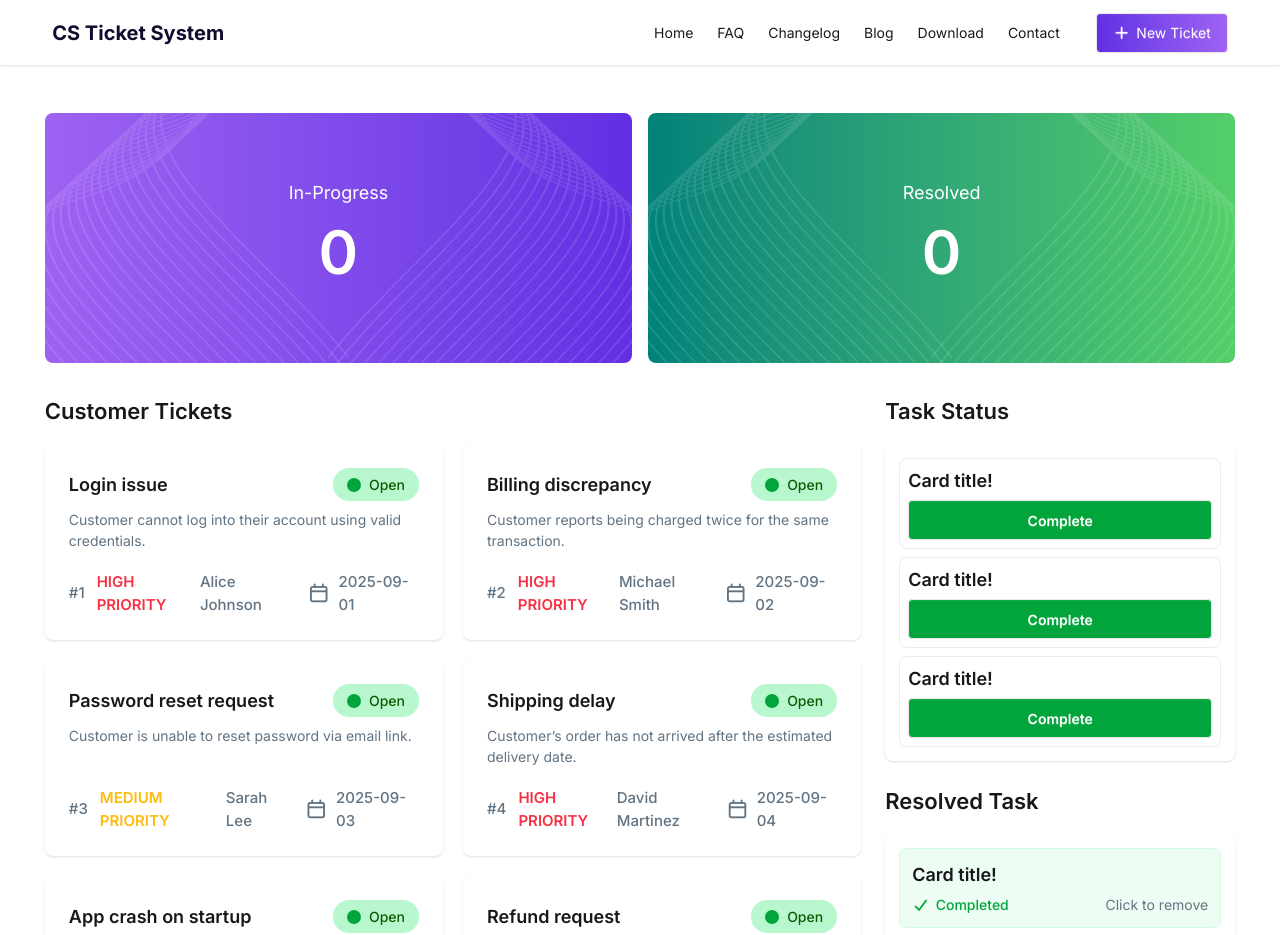
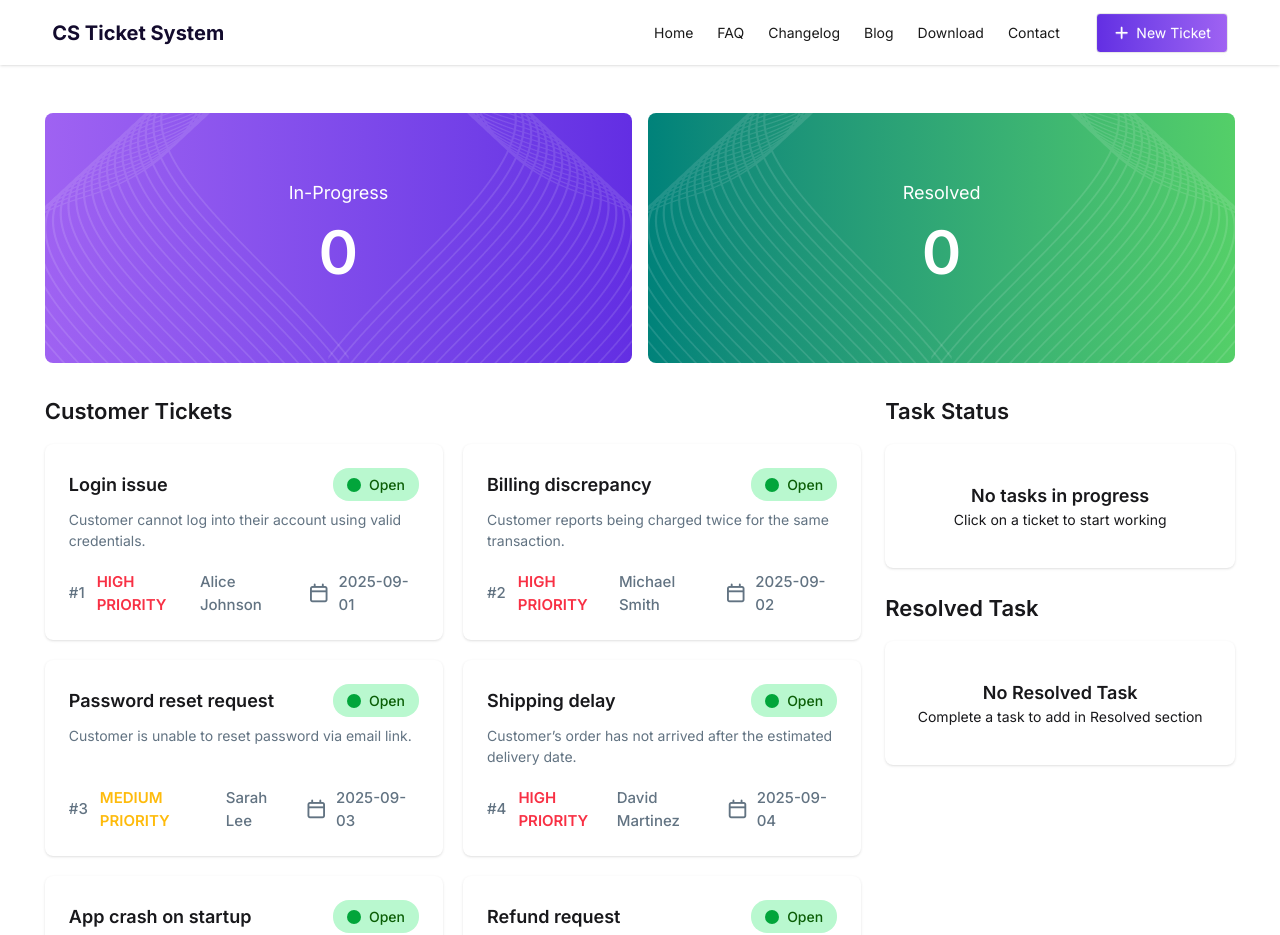
Before and after one commit to niloy1hasan/Customer-Support-Ticketing-System, a React (Vite) app: page / in a window 1280 px wide. Shown: the top 935 px of the page. Built offline with nearby package versions, Linux system fonts and the light colour scheme.

Commit message:
progress handle pass

```diff
--- a/src/Components/ResolvedTask/ResolvedTask.jsx
+++ b/src/Components/ResolvedTask/ResolvedTask.jsx
@@ -1,15 +1,15 @@
 import React from "react";
 import ResolvedTaskCard from "./ResolvedTaskCard";
+import EmptyResolvedTask from "./EmptyResolvedTask";
 
-const ResolvedTask = () => {
+const ResolvedTask = ({resolvedList, handleResolvedTask}) => {
   return (
     <div className="mt-6">
       <h1 className="font-semibold text-[22px] mb-4">Resolved Task</h1>
       <div className="card bg-base-100 w-full shadow-sm">
         <div className="card-body p-3.5">
-          <ResolvedTaskCard></ResolvedTaskCard>
-          <ResolvedTaskCard></ResolvedTaskCard>
-          <ResolvedTaskCard></ResolvedTaskCard>
+          {resolvedList.length === 0 ? <EmptyResolvedTask></EmptyResolvedTask> : resolvedList.map(resolved => <ResolvedTaskCard resolved={resolved} handleResolvedTask={handleResolvedTask}></ResolvedTaskCard>)}
+
         </div>
       </div>
     </div>
--- a/src/Components/ResolvedTask/ResolvedTaskCard.jsx
+++ b/src/Components/ResolvedTask/ResolvedTaskCard.jsx
@@ -1,15 +1,15 @@
 import React from 'react';
 
-const ResolvedTaskCard = () => {
+const ResolvedTaskCard = ({resolved, handleResolvedTask}) => {
     return (
         <div className='bg-green-100/50 border flex flex-col gap-1.5 border-green-200/50 rounded-lg p-3'>
-        <h2 className="font-semibold text-[18px]">Card title!</h2>
+        <h2 className="font-semibold text-[18px]">{resolved.title}</h2>
         <div className='flex w-full justify-between items-center'>
             <div className='text-green-600 flex items-center gap-1.5'>
                 <i className="fa-solid fa-check"></i>
                 <p className='font-medium'>Completed</p>
             </div>
-            <button className='text-gray-500 cursor-pointer'>Click to remove</button>
+            <button onClick={()=> handleResolvedTask(resolved, false)} className='text-gray-500 cursor-pointer'>Click to remove</button>
         </div>
     </div>
     );
--- a/src/Components/Taskbar/TaskCard.jsx
+++ b/src/Components/Taskbar/TaskCard.jsx
@@ -1,10 +1,15 @@
 import React from "react";
 
-const TaskCard = () => {
+const TaskCard = ({task, handleProgressTask, handleResolvedTask}) => {
+  const addResolved = () => {
+    handleResolvedTask(task);
+    alert('Completed!');
+    handleProgressTask(task, false);
+  }
   return (
     <div className="border flex flex-col gap-1.5 border-gray-700/10 rounded-lg p-2">
-        <h2 className="font-semibold text-[18px]">Card title!</h2>
-        <button onClick={() => alert('Completed!')} className="btn bg-[#02A53B] text-white">Complete</button>
+        <h2 className="font-semibold text-[18px]">{task.title}</h2>
+        <button onClick={() => addResolved()} className="btn bg-[#02A53B] text-white">Complete</button>
     </div>
   );
 };
--- a/src/Components/Taskbar/TaskStatus.jsx
+++ b/src/Components/Taskbar/TaskStatus.jsx
@@ -1,15 +1,15 @@
 import React from "react";
 import TaskCard from "./TaskCard";
+import EmptyTask from "./EmptyTask";
 
-const TaskStatus = () => {
+const TaskStatus = ({progressTask, handleResolvedTask, handleProgressTask}) => {
+
   return (
     <div>
       <h1 className="font-semibold text-[22px] mb-4">Task Status</h1>
       <div className="card bg-base-100 w-full shadow-sm">
         <div className="card-body p-3.5">
-          <TaskCard></TaskCard>
-          <TaskCard></TaskCard>
-          <TaskCard></TaskCard>
+          {progressTask.length === 0? <EmptyTask></EmptyTask> : progressTask.map(task => <TaskCard task={task} key={task.id} handleResolvedTask={handleResolvedTask} handleProgressTask={handleProgressTask}></TaskCard>)}
         </div>
       </div>
     </div>
--- a/src/Components/Ticket/Ticket.jsx
+++ b/src/Components/Ticket/Ticket.jsx
@@ -1,14 +1,14 @@
 import React, { use } from 'react';
 import TicketCard from './TicketCard';
 
-const Ticket = ({ticketPromise}) => {
+const Ticket = ({ticketPromise, handleProgressTask}) => {
     const tickets = use(ticketPromise);
 
     return (
         <div className=''>
             <h1 className='font-semibold text-[22px] mb-4'>Customer Tickets</h1>
             <div className='grid grid-cols-1 lg:grid-cols-2 gap-5'>
-                {tickets.map(ticket => <TicketCard ticket={ticket} key={ticket.id}></TicketCard>)}
+                {tickets.map(ticket => <TicketCard ticket={ticket} key={ticket.id} handleProgressTask={handleProgressTask}></TicketCard>)}
             </div>
         </div>
     );
--- a/src/Components/Ticket/TicketCard.jsx
+++ b/src/Components/Ticket/TicketCard.jsx
@@ -1,16 +1,24 @@
-import React from "react";
+import React, { useState } from "react";
 
-const TicketCard = ({ ticket }) => {
-  console.log(ticket);
+const TicketCard = ({ ticket, handleProgressTask }) => {
+  const [isProgress, setIsPogress] = useState(false);
+
+  const addToProgress = () => {
+   if(isProgress) return;
+    alert('In Progress!');
+    setIsPogress(true);
+    handleProgressTask(ticket);
+  }
+
   return (
     <div>
-      <div className="card h-full bg-base-100 card-md shadow-sm">
+      <div onClick={()=> addToProgress()} className="card cursor-pointer h-full bg-base-100 card-md shadow-sm">
         <div className="card-body">
           <div className="flex justify-between items-center">
             <h2 className="card-title">{ticket.title}</h2>
-            <div className="bg-[#B9F8CF] flex gap-2 items-center py-1.5 px-3.5 rounded-2xl">
-              <div className="h-3.5 w-3.5 bg-[#02A53B] rounded-full"></div>
-              <p className="text-[#0B5E06] font-medium">{ticket.status}</p>
+            <div className={`flex gap-2 items-center py-1.5 px-3.5 rounded-2xl ${isProgress? 'bg-[#F8F3B9]': 'bg-[#B9F8CF]'}`}>
+              <div className={`h-3.5 w-3.5 rounded-full ${isProgress? 'bg-[#FEBB0C]': "bg-[#02A53B]"}`}></div>
+              <p className={`font-medium ${isProgress? 'text-[#9C7700]' : 'text-[#0B5E06]'}`}>{isProgress? "In - Progress" : ticket.status}</p>
             </div>
           </div>
           <p className="text-[#627382]">{ticket.description}</p>
```
